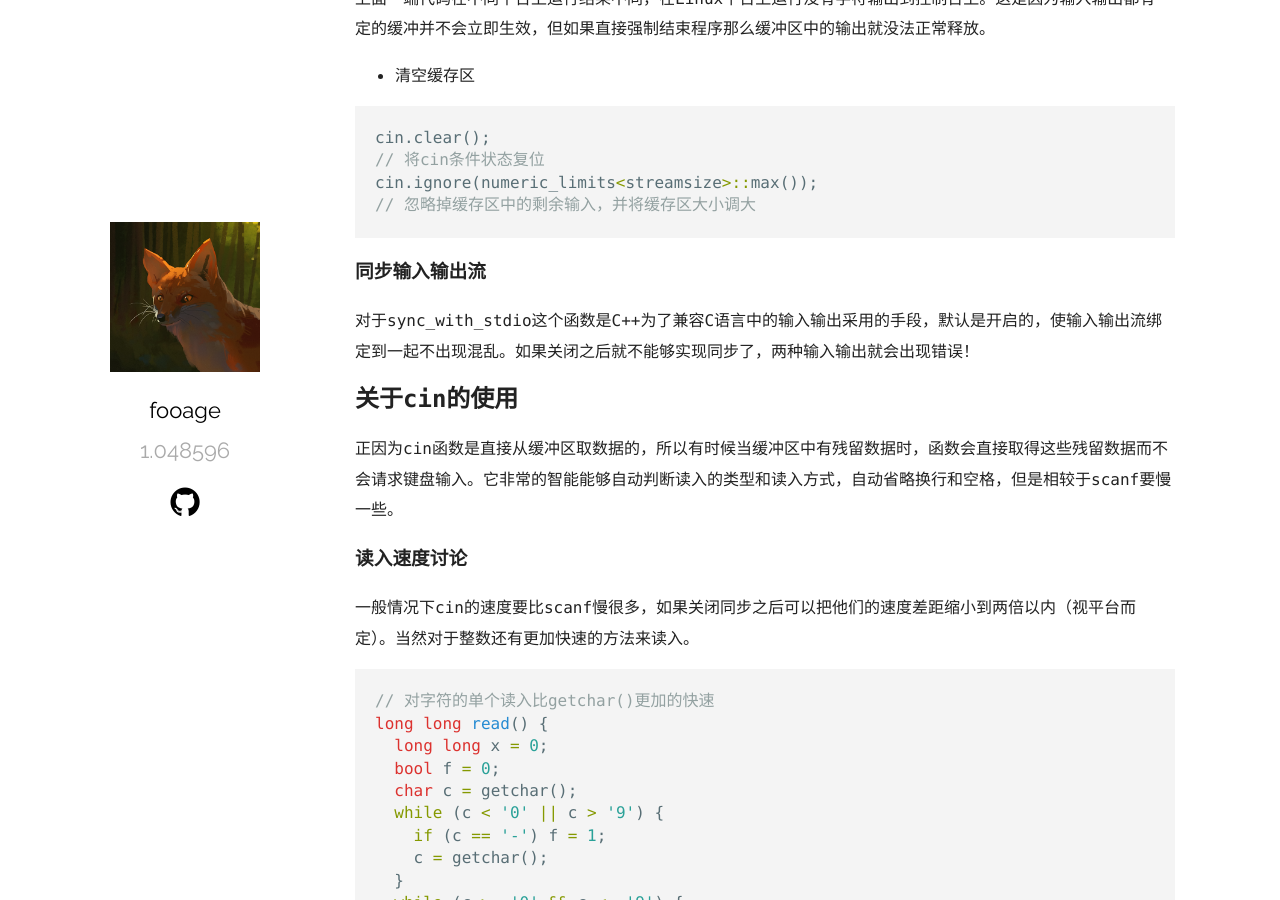
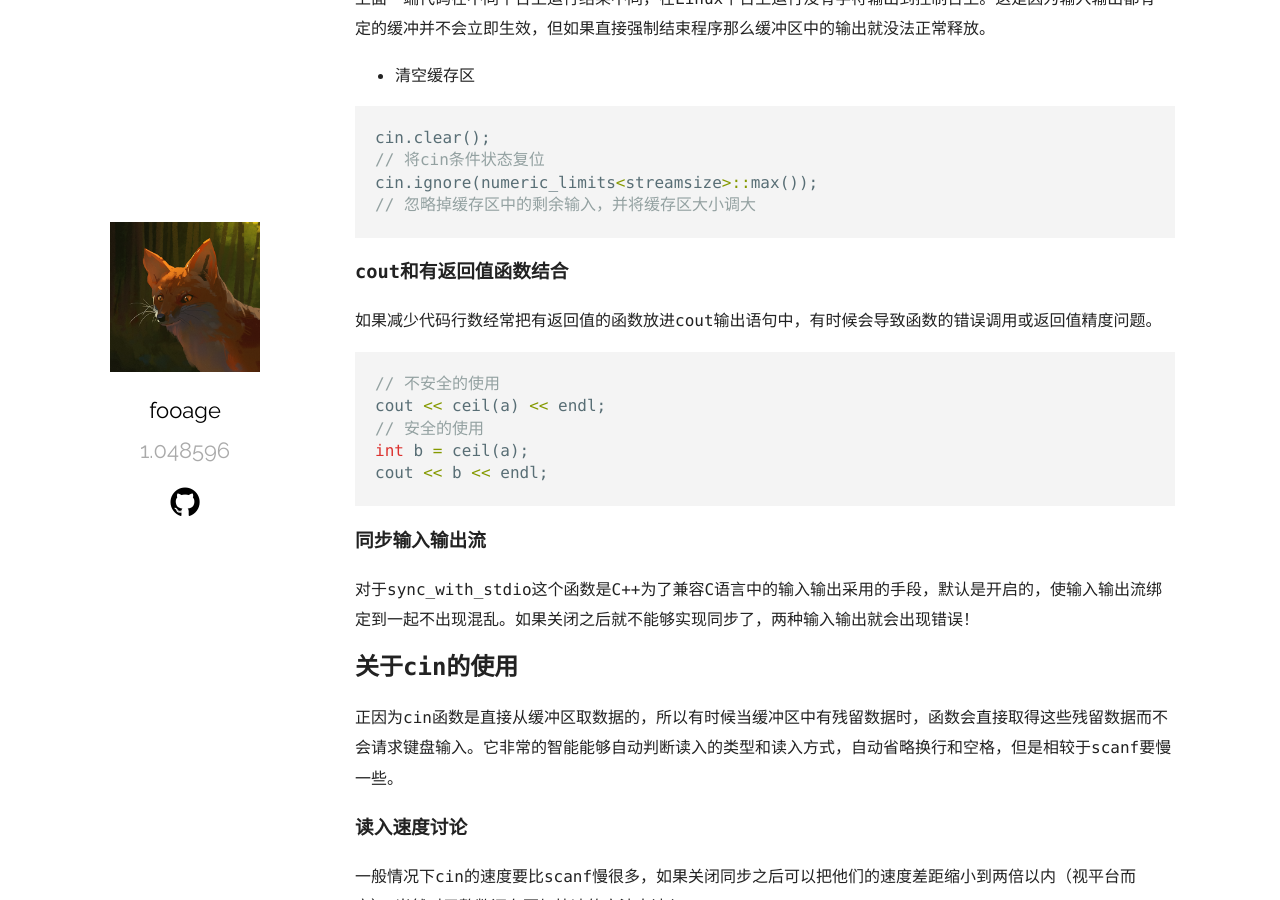
Before and after one commit to fooage/fooage, a Jekyll site: the page built from _posts/2020-12-16-关于不同IO函数.md, in a window 1280 px wide and 900 px high, scrolled down 789 px. Built offline with Jekyll 4.4.1, drawn with Linux system fonts in a browser that asks for light colours.

Commit message:
Add a point in post

````diff
--- a/_posts/2020-12-16-关于不同IO函数.md
+++ b/_posts/2020-12-16-关于不同IO函数.md
@@ -37,6 +37,18 @@ cin.clear();
 // 将cin条件状态复位
 cin.ignore(numeric_limits<streamsize>::max());
 // 忽略掉缓存区中的剩余输入，并将缓存区大小调大
+```
+
+### `cout`和有返回值函数结合
+
+如果减少代码行数经常把有返回值的函数放进`cout`输出语句中，有时候会导致函数的错误调用或返回值精度问题。
+
+```c++
+// 不安全的使用
+cout << ceil(a) << endl;
+// 安全的使用
+int b = ceil(a);
+cout << b << endl;
 ```
 
 ### 同步输入输出流
````
